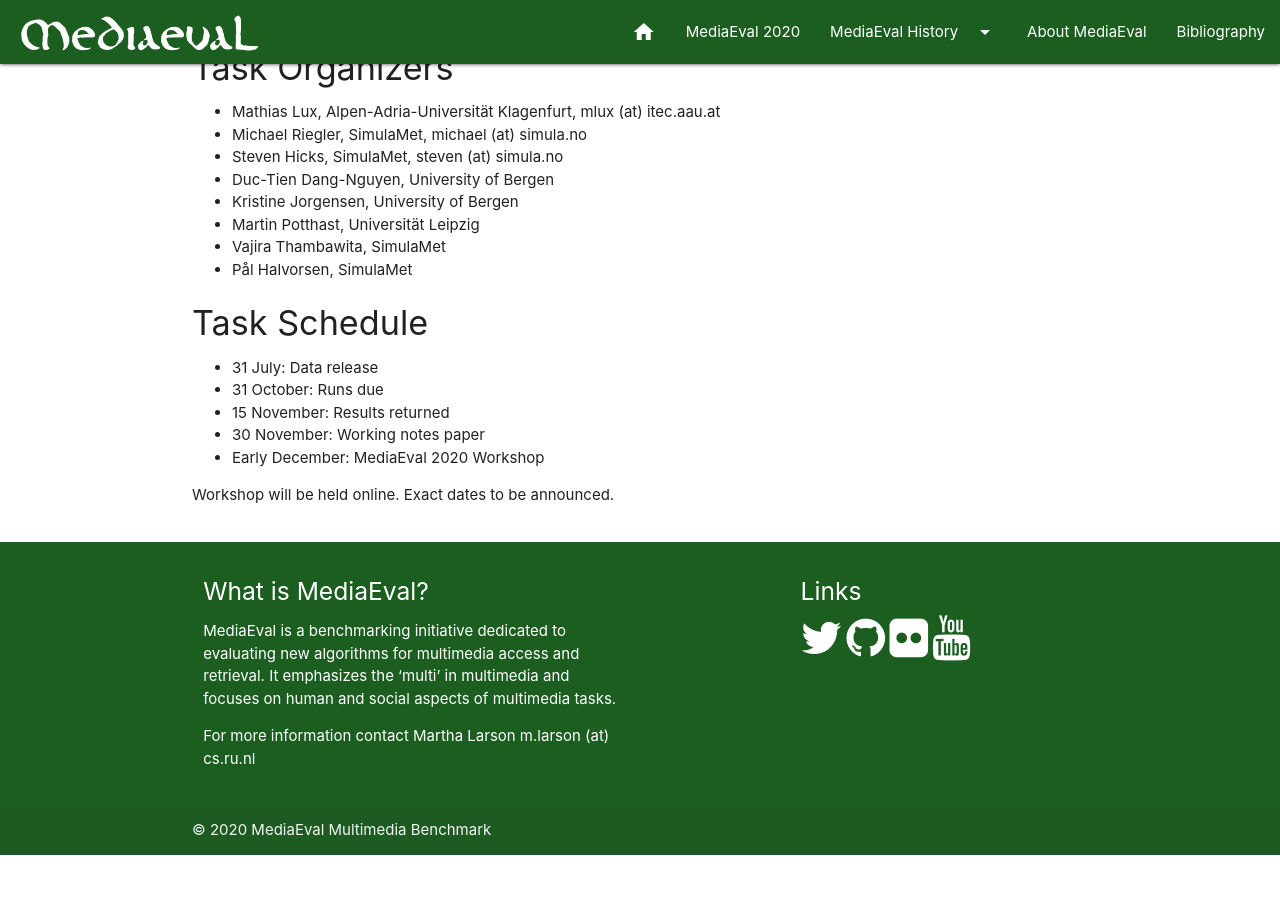
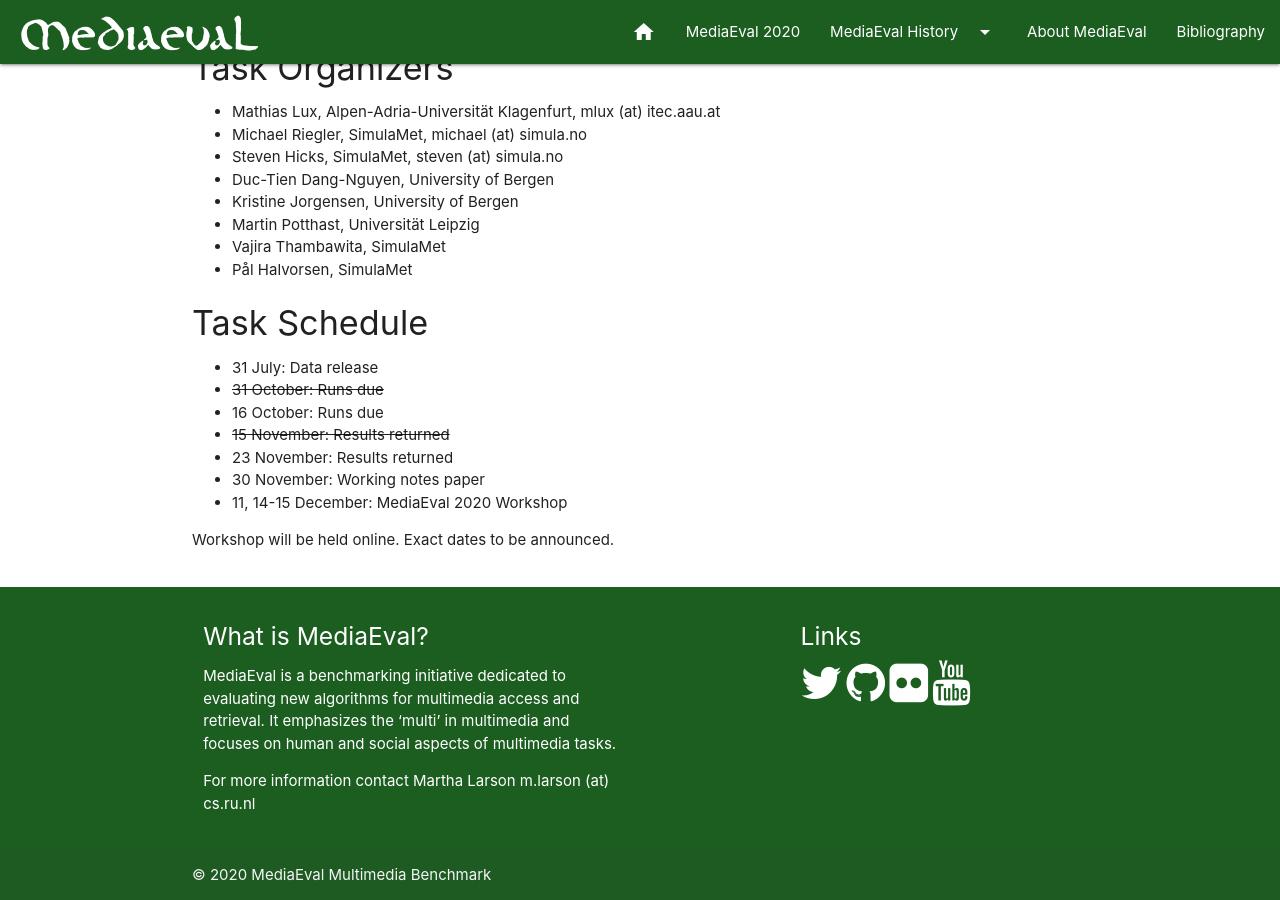
Before and after one commit to multimediaeval/multimediaeval.github.io, a Jekyll site: the page built from _editions/2020/tasks/gamestory.md, in a window 1280 px wide and 900 px high, scrolled down 2255 px. Built offline with Jekyll 4.4.1, drawn with Linux system fonts in a browser that asks for light colours; before the commit the page ends 3110 px from its top, so only the background shows below that.

Commit message:
Update gamestory.md

```diff
--- a/_editions/2020/tasks/gamestory.md
+++ b/_editions/2020/tasks/gamestory.md
@@ -71,9 +71,11 @@ The second subtask, called Human or Not, will be evaluated by a jury of people w
 
 #### Task Schedule
 * 31 July: Data release <!-- # Replace XX with your date. Latest possible is 31 July-->
-* 31 October: Runs due <!-- # Replace XX with your date. Latest possible is 31 October-->
-* 15 November: Results returned  <!-- Fixed. Please do not change-->
+* ~~31 October: Runs due~~ <!-- # Replace XX with your date. Latest possible is 31 October-->
+* 16 October: Runs due <!-- # Replace XX with your date. Latest possible is 31 October-->
+* ~~15 November: Results returned~~  <!-- Fixed. Please do not change-->
+* 23 November: Results returned  <!-- Fixed. Please do not change-->
 * 30 November: Working notes paper  <!-- Fixed. Please do not change-->
-* Early December: MediaEval 2020 Workshop <!-- Fixed. Please do not change-->
+* 11, 14-15 December: MediaEval 2020 Workshop <!-- Fixed. Please do not change-->
 
 Workshop will be held online. Exact dates to be announced.
```
